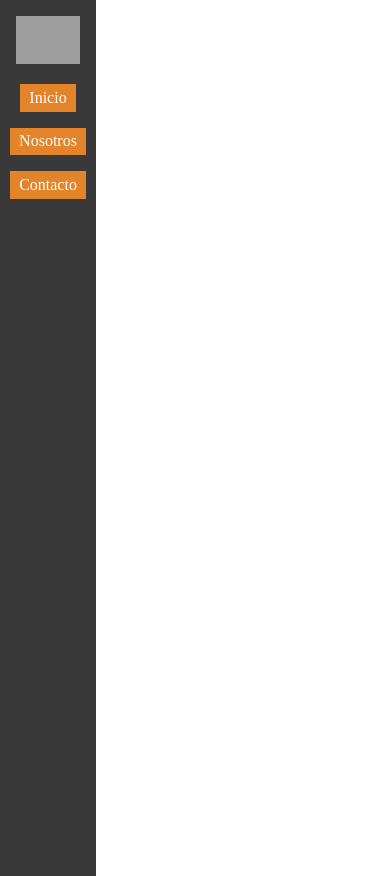
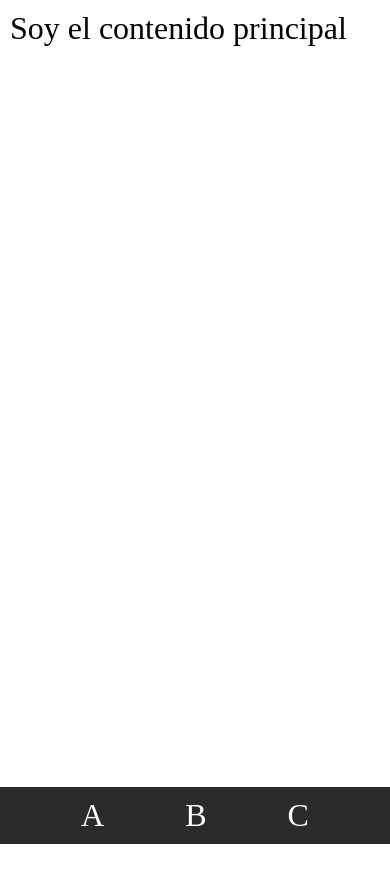
Before and after one commit to adanguerra1990/OpenBootCamp, a plain HTML site: page 10 Responsive/Diseño ResponsiveCSS/ejercico.html in a window 390 px wide. After the commit the page ends 844 px from the top, so only its background shows below. Drawn offline with Linux system fonts and the light colour scheme; grey boxes are pictures that could not be loaded.

Commit message:
Diseño responsivo

```diff
--- a/10 Responsive/Diseño ResponsiveCSS/ejercicio.css
+++ b/10 Responsive/Diseño ResponsiveCSS/ejercicio.css
@@ -1,61 +1,35 @@
 * {
+    margin: 0;
     padding: 0;
-    margin: 0;
 }
 
-
-img {
-    width: 100%;
+body {
+    min-height: 100vh;
+    min-width: 100vw;
+    display: flex;
+    font-size: 2rem;
 }
 
-a {
-    text-decoration: none;
+div.sidebar {
+    background-color: #2b2b2b;
+    color: white;
+    display: flex;
+    flex-direction: column;
+    padding: 10px;
+    gap: 10px;
 }
 
-.contenedor {
-    display: flex;
-    max-height: 100vh;
+div.main {
+    padding: 10px;
+    flex-grow: 1;
 }
 
-.titulo {
-    display: flex;
-    margin: 0 auto;
-    align-items: center;
-    padding: 0;
-
-}
-
-.barra {
-    display: flex;
-    flex-direction: column;
-    padding: 1rem;
-    height: 100vh;
-    width: 4rem;
-    background-color: #39393A;
-}
-
-div.barra-nav {
-    display: flex;
-    flex-direction: column;
-    align-items: center;
-    gap: 1rem;
-    margin-top: 1rem;
-}
-
-@media (min-width: 640px) {
-    img {
-        width: 100%;
+@media (max-width: 640px) {
+    body {
+        flex-direction: column-reverse;
     }
-    .barra {
-        display: flex;
-        width: 100vw;
-        height: 3rem;
+    div.sidebar {
+        flex-direction: row;
+        justify-content: space-evenly;
     }
 }
-
-.barra-nav a {
-    background-color: #e4842a;
-    padding: 0.3rem 0.6rem;
-    color: white;
-    gap: 1rem;
-}
--- a/10 Responsive/Diseño ResponsiveCSS/ejercico.html
+++ b/10 Responsive/Diseño ResponsiveCSS/ejercico.html
@@ -8,26 +8,13 @@
     <link rel="stylesheet" href="ejercicio.css" />
   </head>
   <body>
-    <div class="contenedor">
-
-        <nav class="barra">
-            <div class="barra-logo">
-                <img
-                src="https://cdn-icons-png.flaticon.com/512/1051/1051277.png?w=360"
-                alt="logo"
-                />
-            </div>
-
-            <div class="barra-nav">
-                <a class="item" href="#">Inicio</a>
-                <a class="item" href="#">Nosotros</a>
-                <a class="item" href="#">Contacto</a>
-            </div>
-        </nav>
-        <!-- <div class="titulo">
-          <h1>Diseño Responsivo</h1>
-          <img src="" alt="" />
-        </div> -->
+    <div class="sidebar">
+        <span>A</span>
+        <span>B</span>
+        <span>C</span>
+    </div>
+    <div class="main">
+        <span>Soy el contenido principal</span>
     </div>
   </body>
 </html>
```
